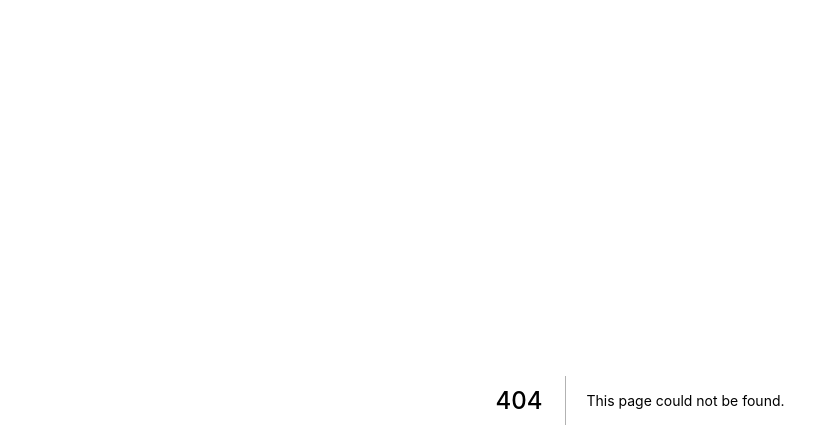
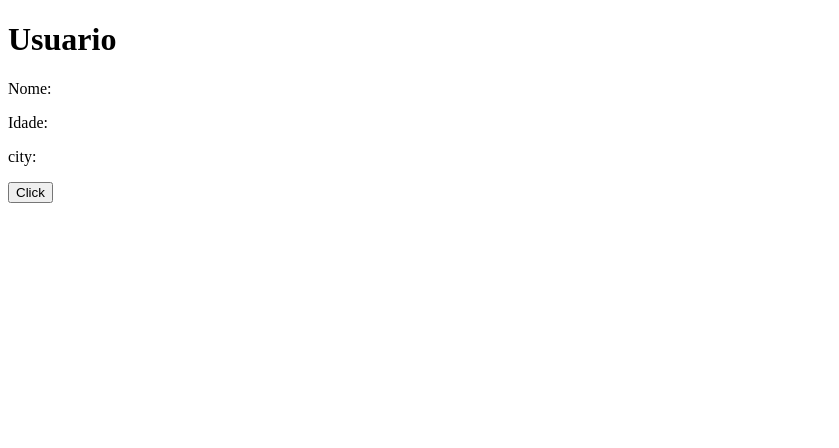
Before and after one commit to ricardosousabr/workout-usestates, a Next.js app: page /form in a window 1280 px wide. Before the commit this address had no page. Shown: the top 448 px of the page, without its empty margins (0-839 px from the left). Built offline with nearby package versions, Linux system fonts and the light colour scheme.

Commit message:
feat: add items to an object with useStates

```diff
--- /dev/null
+++ b/pages/form.js
@@ -0,0 +1,27 @@
+import React, { useState } from "react";
+
+function form() {
+  const [data, setData] = useState({})
+  const users = {
+    name: "",
+    age: 0,
+    city: "",
+  }
+
+  function userData() {
+    setData({...users, name: "Ricardo", age: 20, city: "Teresina"})
+    console.log(data)
+  }
+
+  return (
+    <div>
+      <h1>Usuario</h1>
+      <p>Nome: {data.name}</p>
+      <p>Idade: {data.age}</p>
+      <p>city: {data.city}</p>
+      <button onClick={userData}>Click</button>
+    </div>
+  )
+}
+
+export default form;
```
Also changed, not shown: pages/useSate.js (+15 -6 lines).
